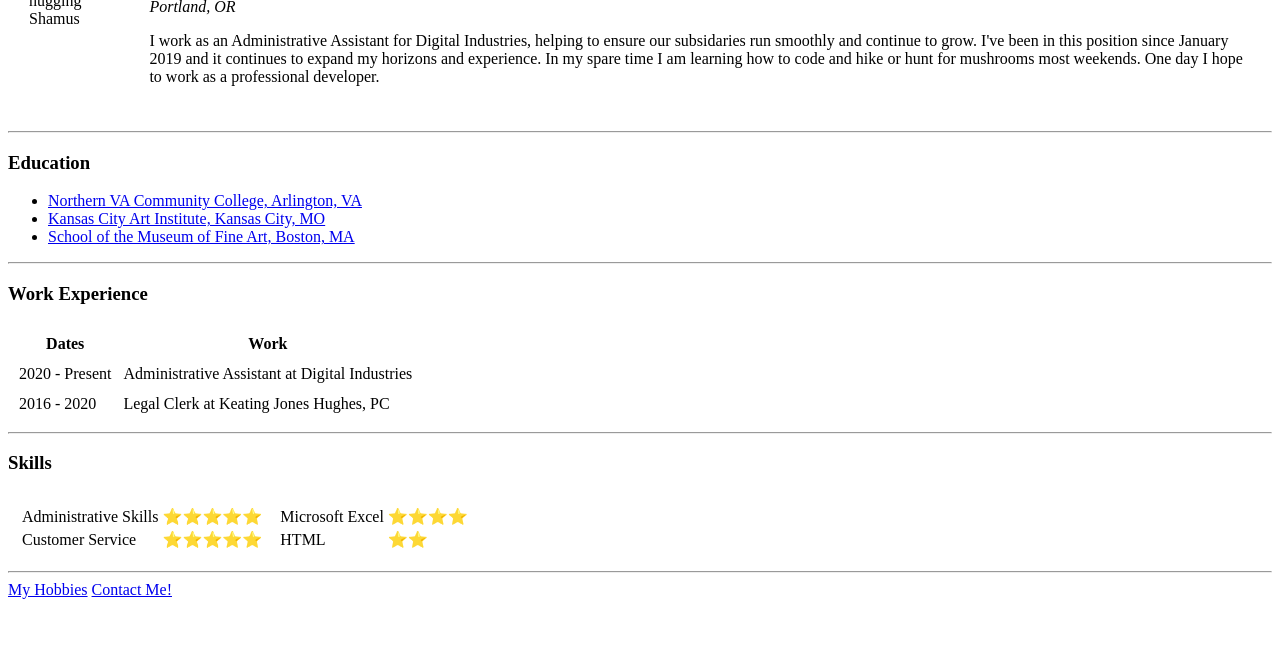
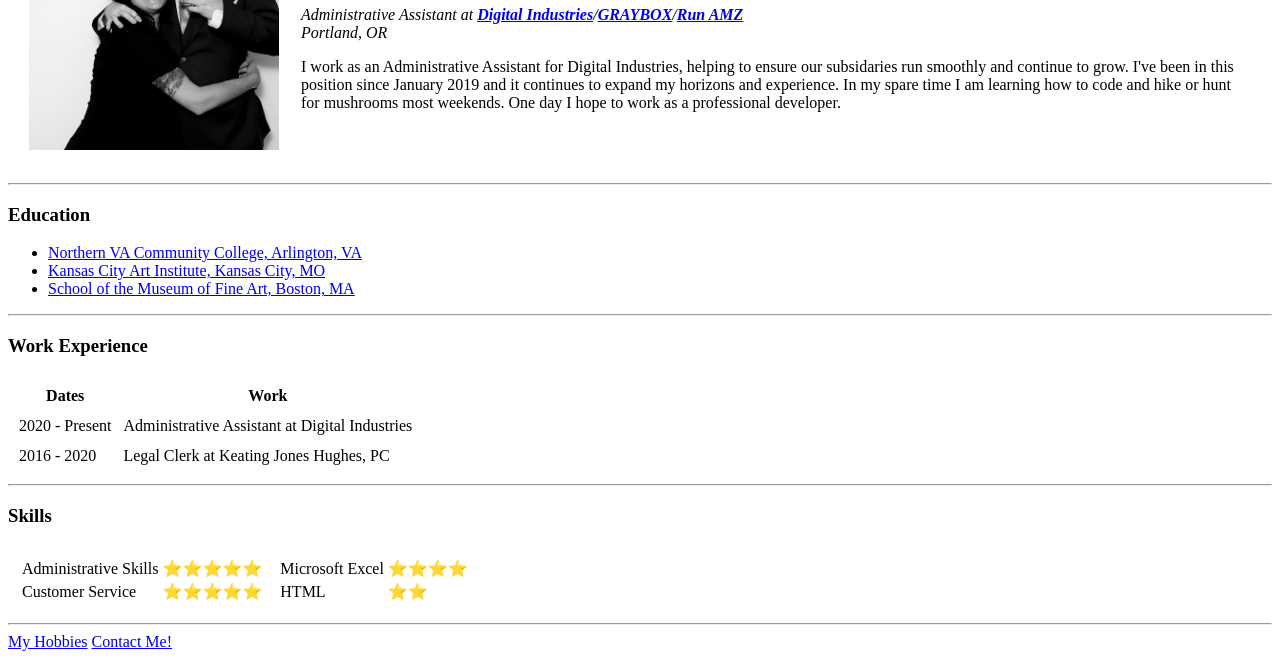
Before and after one commit to Hellisia/resume, a plain HTML site: page index.html in a window 1280 px wide. Shown: the part 129-800 px from the top of the page. Drawn offline with Linux system fonts and the light colour scheme.

Commit message:
Updated img source

```diff
--- a/index.html
+++ b/index.html
@@ -9,7 +9,7 @@
 <body>
   <table cellspacing=20>
     <tr>
-      <td><img src="images/ElisiaProfile.jpg" alt="Elisia hugging Shamus" height="250px"></td>
+      <td><img src="ElisiaProfile.jpg" alt="Elisia hugging Shamus" height="250px"></td>
       <td>
         <h1>Elisia Friedman</h1>
         <p>
```
